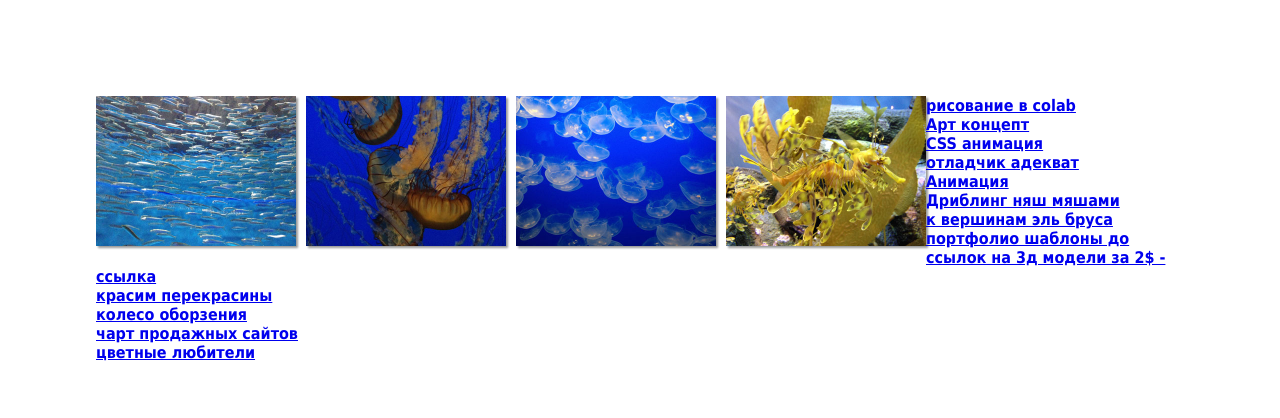
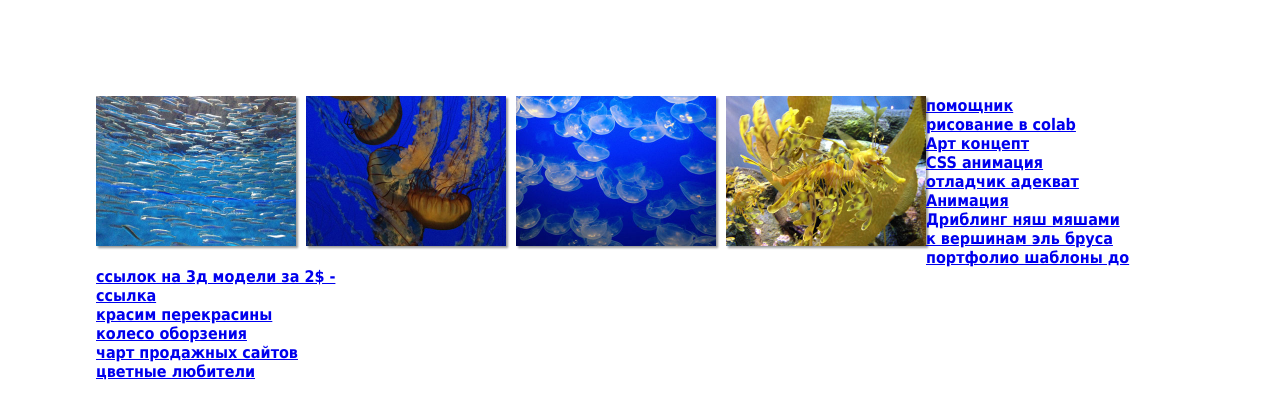
Before and after one commit to chonchis123/templates, a plain HTML site: page index.html in a window 1280 px wide. Drawn offline with Linux system fonts and the light colour scheme.

Commit message:
Update index.html

```diff
--- a/index.html
+++ b/index.html
@@ -115,7 +115,7 @@ a:hover #img4, a:focus #img4  {
 
 
 </ul>
-
+<a href="https://msiter.ru/references/html5-canvas/filltext">помощник<a/>
 <a href="https://colab.research.google.com/github/huggingface/notebooks/blob/main/diffusers/stable_diffusion.ipynb#scrollTo=yEErJFjlrSWS">рисование в colab<a/>
 <a href="https://www.designspiration.com/">Арт концепт<a/>
 <a href="https://freefrontend.com/css-animation-examples/">CSS анимация<a/>
```
